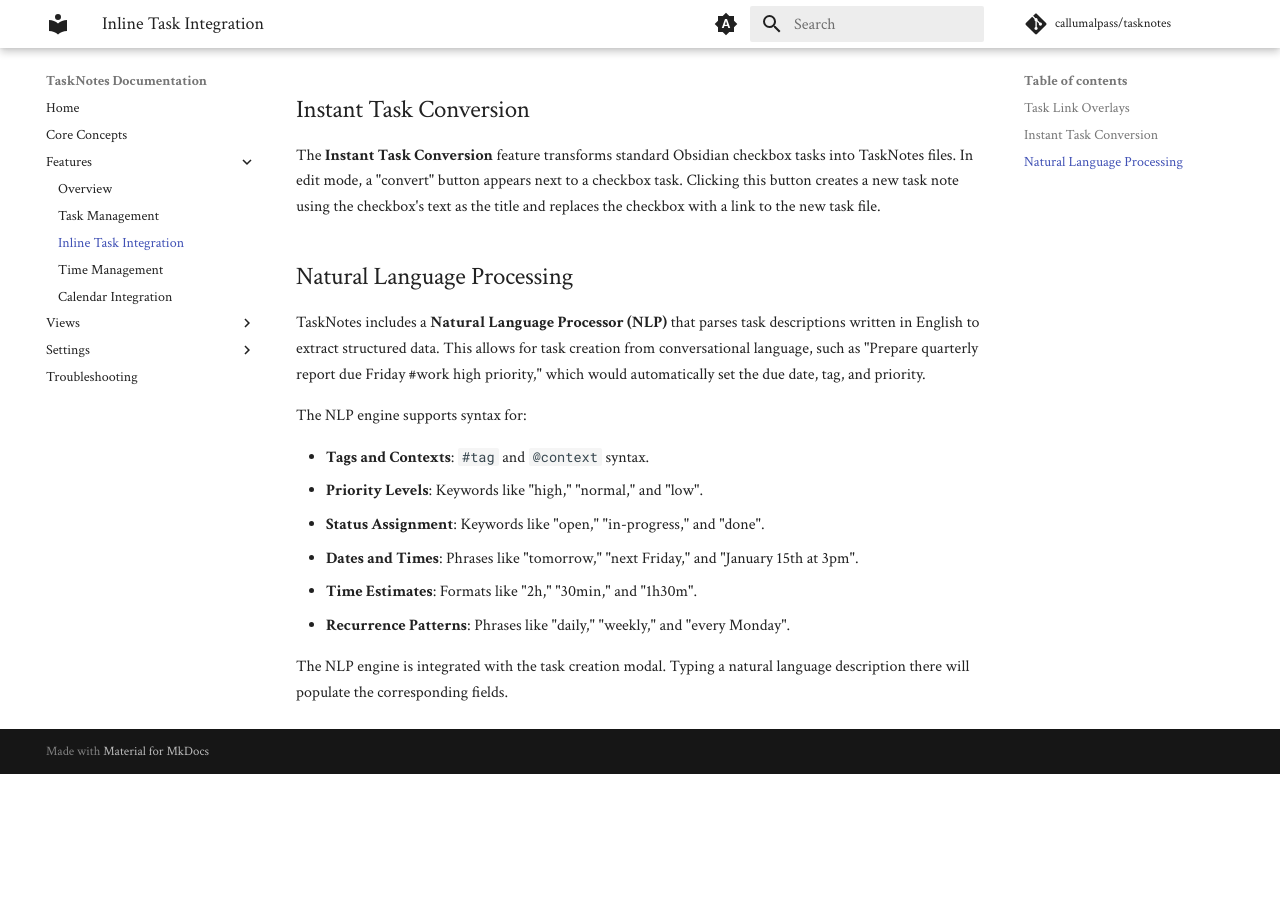
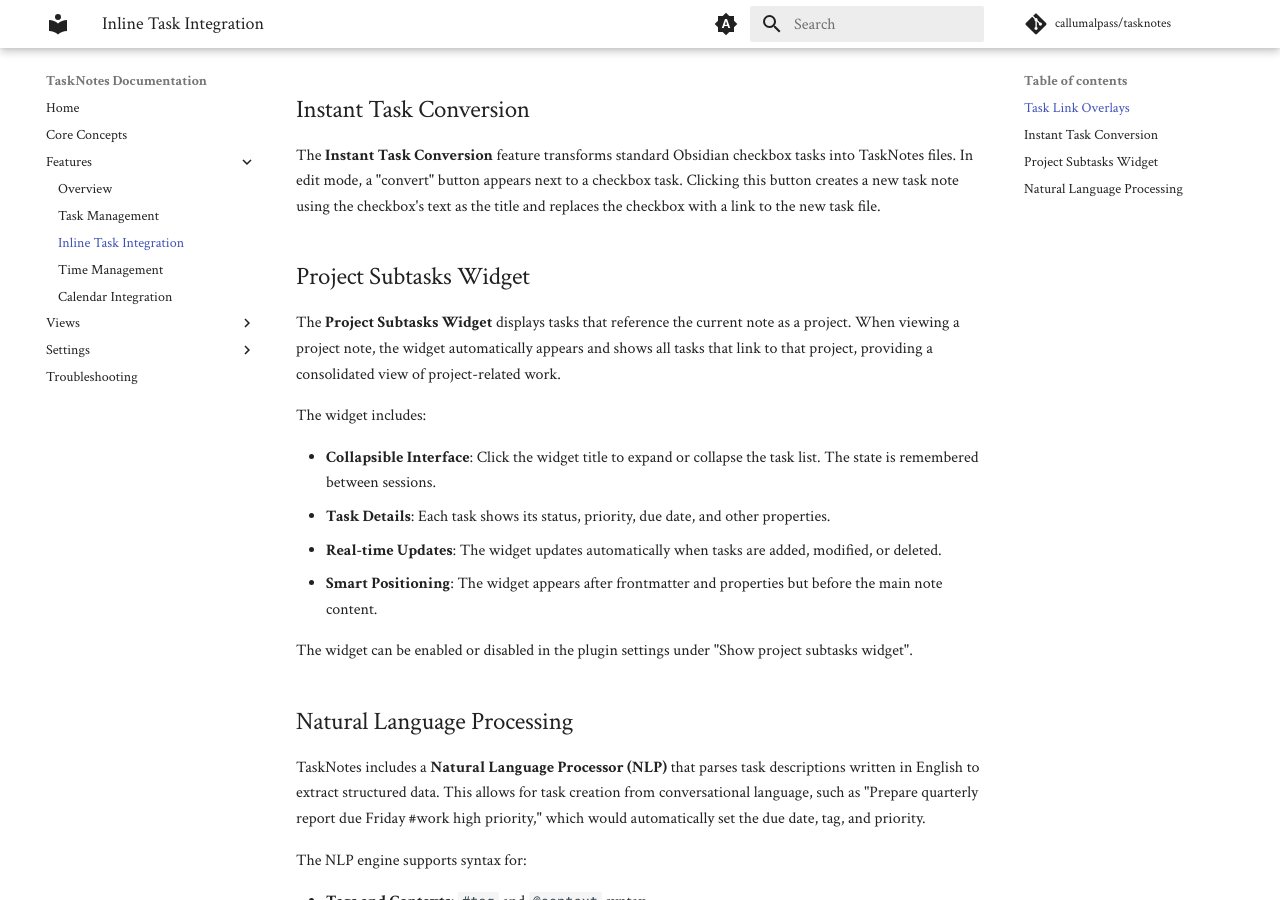
Before and after one commit to thisisthedave/tasknotes, an MkDocs documentation site: the page built from docs/features/inline-tasks.md, in a window 1280 px wide and 900 px high, scrolled down 347 px. Built offline with MkDocs 1.6.1 and Material for MkDocs 9.7.7, drawn with Linux system fonts in a browser that asks for light colours; comment, search, counter and statistics services are not loaded; before the commit the page ends 1121 px from its top, so only the background shows below that.

Commit message:
docs: add project subtasks widget documentation
- Add Project Subtasks Widget section to inline-tasks.md
- Update features.md to include widget in inline task integration list
- Add configuration toggle documentation to inline-task-settings.md
- Maintain informational tone consistent with existing documentation

```diff
--- a/docs/features/inline-tasks.md
+++ b/docs/features/inline-tasks.md
@@ -9,6 +9,19 @@ When a wikilink to a task note is created, TaskNotes can replace it with an inte
 ## Instant Task Conversion
 
 The **Instant Task Conversion** feature transforms standard Obsidian checkbox tasks into TaskNotes files. In edit mode, a "convert" button appears next to a checkbox task. Clicking this button creates a new task note using the checkbox's text as the title and replaces the checkbox with a link to the new task file.
+
+## Project Subtasks Widget
+
+The **Project Subtasks Widget** displays tasks that reference the current note as a project. When viewing a project note, the widget automatically appears and shows all tasks that link to that project, providing a consolidated view of project-related work.
+
+The widget includes:
+
+- **Collapsible Interface**: Click the widget title to expand or collapse the task list. The state is remembered between sessions.
+- **Task Details**: Each task shows its status, priority, due date, and other properties.
+- **Real-time Updates**: The widget updates automatically when tasks are added, modified, or deleted.
+- **Smart Positioning**: The widget appears after frontmatter and properties but before the main note content.
+
+The widget can be enabled or disabled in the plugin settings under "Show project subtasks widget".
 
 ## Natural Language Processing
 
```
Also changed, not shown: docs/features.md (+1 -0 lines), docs/settings/inline-task-settings.md (+4 -0 lines).
